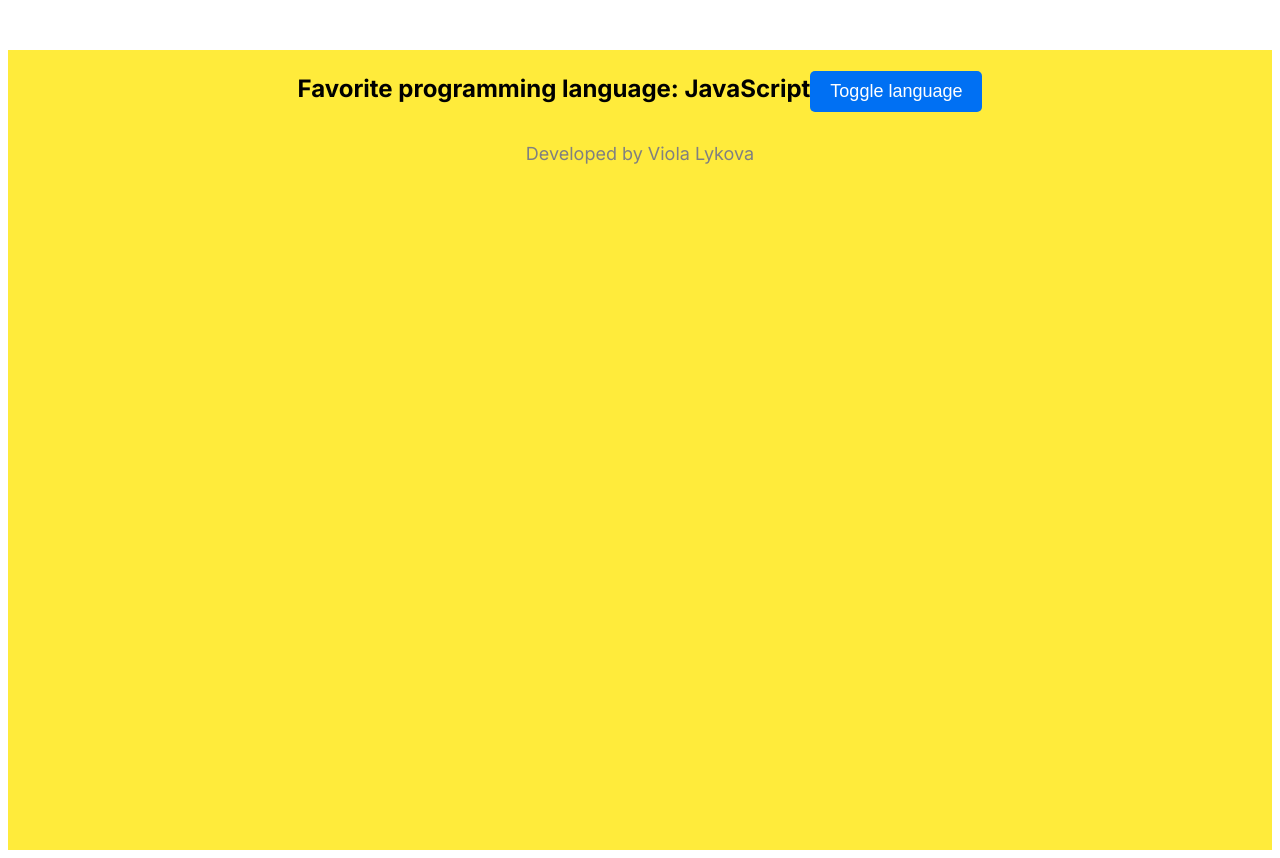
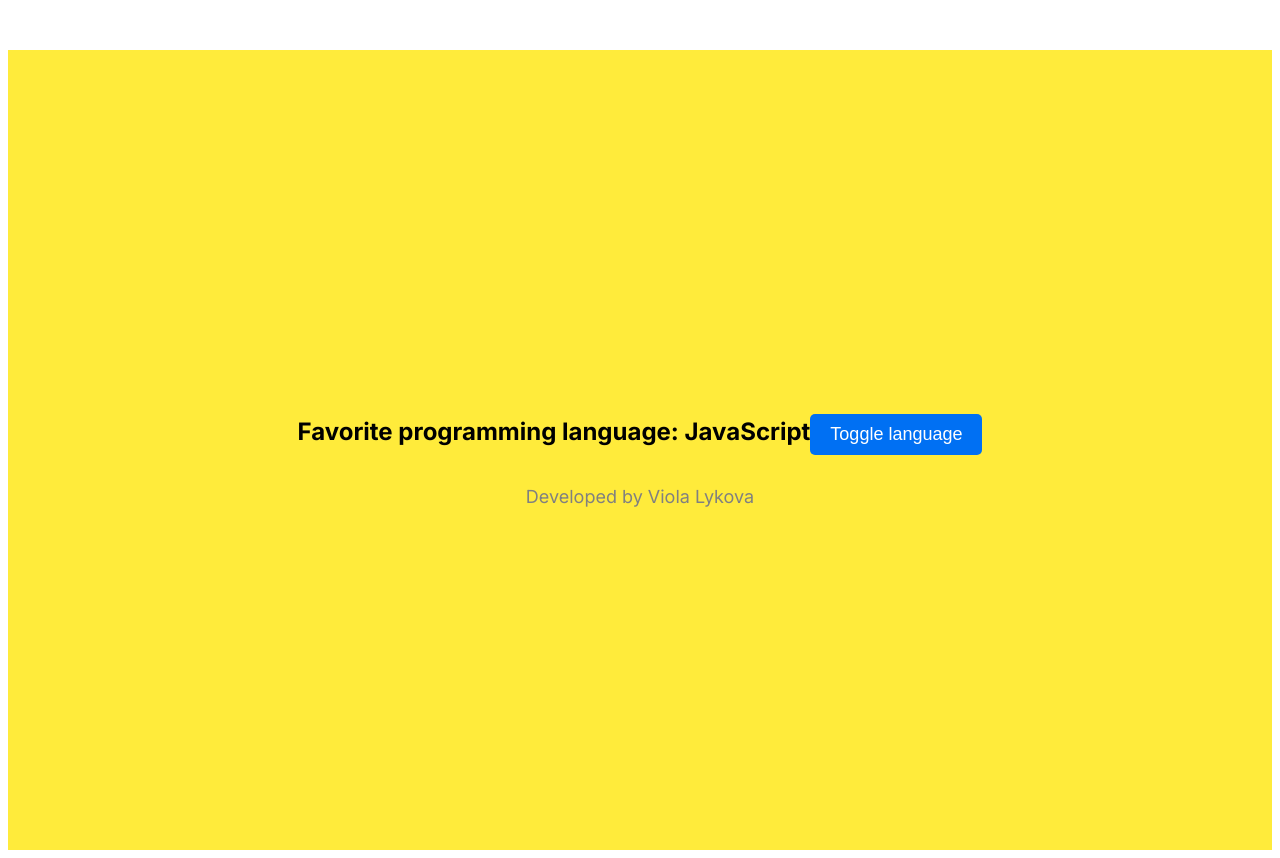
Before and after one commit to idncod/transformCX-challenge, a Next.js app: page / in a window 1280 px wide. Built offline with nearby package versions, Linux system fonts and the light colour scheme.

Commit message:
add center items on the page

```diff
--- a/app/page.js
+++ b/app/page.js
@@ -21,7 +21,17 @@ export default function Page() {
 
     return (
         <LanguageContext.Provider value={{ language: languages[languageState], toggleLanguage }}>
-            <div style={{ textAlign: 'center', marginTop: '50px', minHeight: '100vh', backgroundColor: bgColor[languages[languageState]], transition: 'background-color 0.5s ease', }}>
+            <div style={{
+                display: 'flex',
+                flexDirection: 'column',
+                textAlign: 'center',
+                justifyContent: 'center',
+                alignItems: 'center',
+                marginTop: '50px',
+                minHeight: '100vh',
+                backgroundColor: bgColor[languages[languageState]],
+                transition: 'background-color 0.5s ease',
+            }}>
                 <MainSection />
             </div>
         </LanguageContext.Provider>
```
